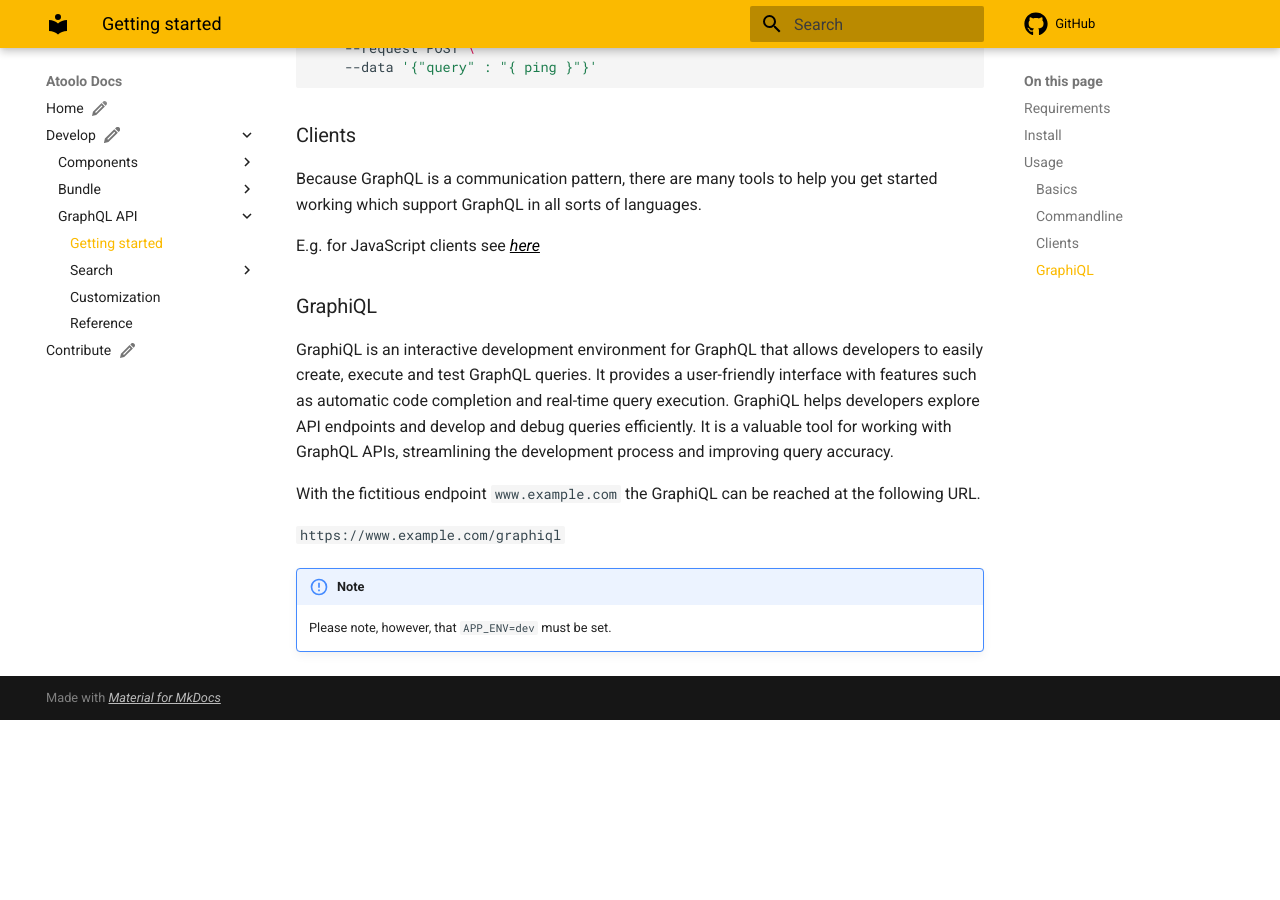
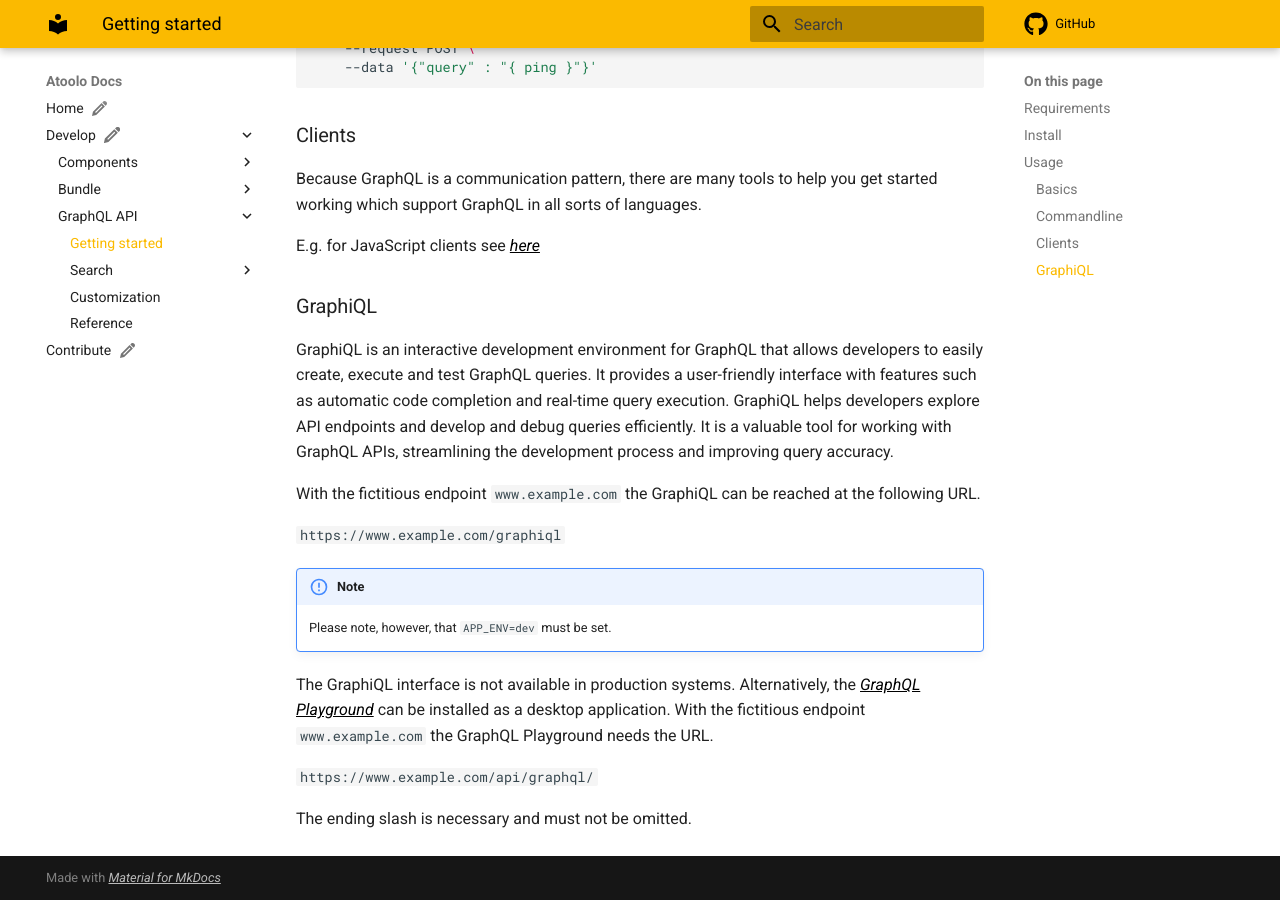
Before and after one commit to sitepark/atoolo-docs, an MkDocs documentation site: the page built from docs/develop/graphql/getting-started.md, in a window 1280 px wide and 900 px high, scrolled down 1402 px. Built offline with MkDocs 1.6.1 and Material for MkDocs 9.7.7, drawn with Linux system fonts in a browser that asks for light colours; comment, search, counter and statistics services are not loaded; before the commit the page ends 2122 px from its top, so only the background shows below that.

Commit message:
docs: add GraphQL Playground info

```diff
--- a/docs/develop/graphql/getting-started.md
+++ b/docs/develop/graphql/getting-started.md
@@ -76,3 +76,9 @@ With the fictitious endpoint `www.example.com` the GraphiQL can be reached at th
 !!! note
 
     Please note, however, that `APP_ENV=dev` must be set.
+
+The GraphiQL interface is not available in production systems. Alternatively, the [GraphQL Playground](https://github.com/graphql/graphql-playground){:target="\_blank"} can be installed as a desktop application. With the fictitious endpoint `www.example.com` the GraphQL Playground needs the URL.
+
+`https://www.example.com/api/graphql/`
+
+The ending slash is necessary and must not be omitted.
```
